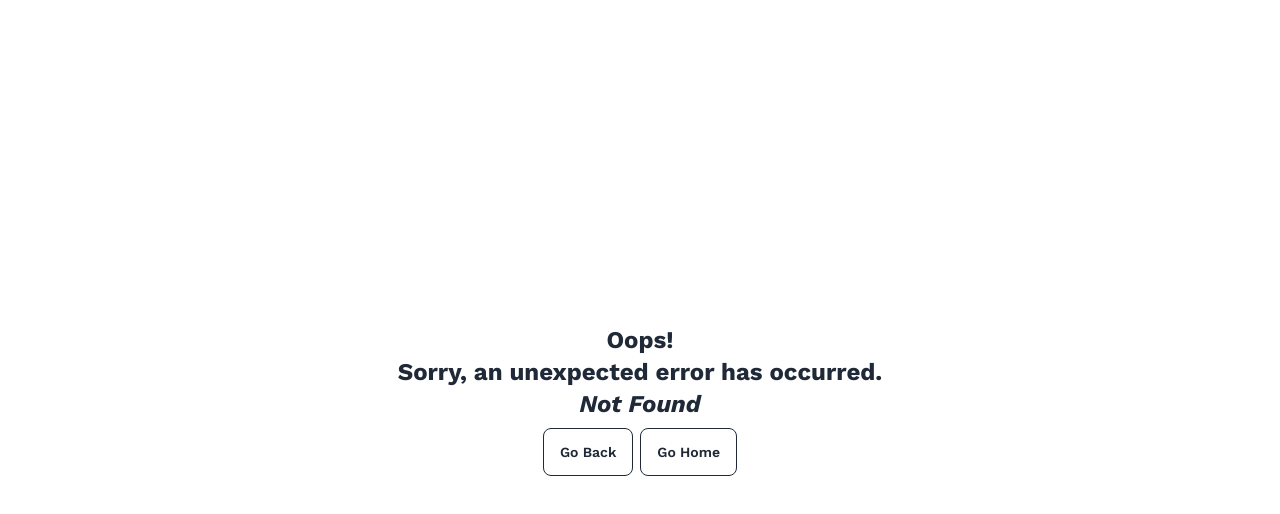
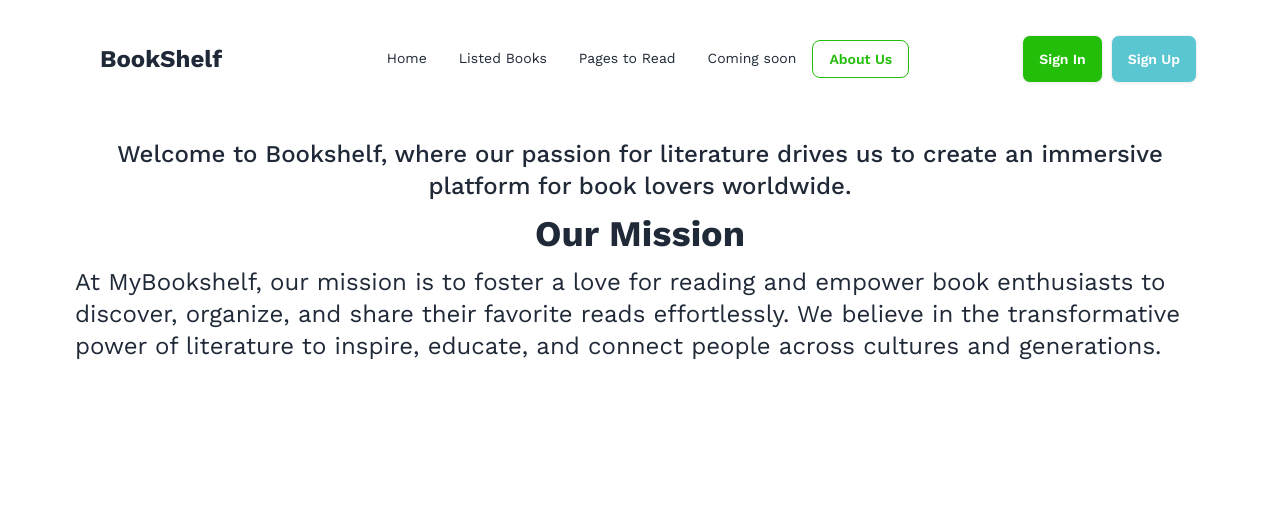
Before and after one commit to rjspyk5/book-shelf, a React (Vite) app: page /about in a window 1280 px wide. Before the commit this address had no page. Shown: the top 514 px of the page. Built offline with nearby package versions, Linux system fonts and the light colour scheme; a web font is replaced by a local one.

Commit message:
about us section created and also coming soon section building

```diff
--- /dev/null
+++ b/src/Pages/About/About.jsx
@@ -0,0 +1,19 @@
+import React from "react";
+
+export const About = () => {
+  return (
+    <div className="font-work-sans flex flex-col justify-center items-center mt-5">
+      <h1 className="text-center text-2xl font-medium">
+        Welcome to Bookshelf, where our passion for literature drives us to
+        create an immersive platform for book lovers worldwide.
+      </h1>
+      <h1 className="py-3 font-bold text-4xl text-center">Our Mission</h1>
+      <p className="text-2xl">
+        At MyBookshelf, our mission is to foster a love for reading and empower
+        book enthusiasts to discover, organize, and share their favorite reads
+        effortlessly. We believe in the transformative power of literature to
+        inspire, educate, and connect people across cultures and generations.
+      </p>
+    </div>
+  );
+};
--- /dev/null
+++ b/src/Pages/Coming/Coming.jsx
@@ -0,0 +1,11 @@
+import React from "react";
+
+export const Coming = () => {
+  return (
+    <div>
+      <h1 className="py-6 font-work-sans rounded-md text-center font-bold text-2xl bg-[#1313130D]">
+        Coming Soon
+      </h1>
+    </div>
+  );
+};
--- a/src/Pages/Header/Header.jsx
+++ b/src/Pages/Header/Header.jsx
@@ -54,14 +54,14 @@ export const Header = () => {
       </li>
       <li>
         <NavLink
-          to="/bestseller"
+          to="/about"
           className={({ isActive }) =>
             isActive
               ? "border border-pri bg-transparent text-pri font-semibold"
               : ""
           }
         >
-          Bestseller books
+          About Us
         </NavLink>
       </li>
     </>
```
Also changed, not shown: src/Routing/Routing.jsx (+10 -0 lines).
